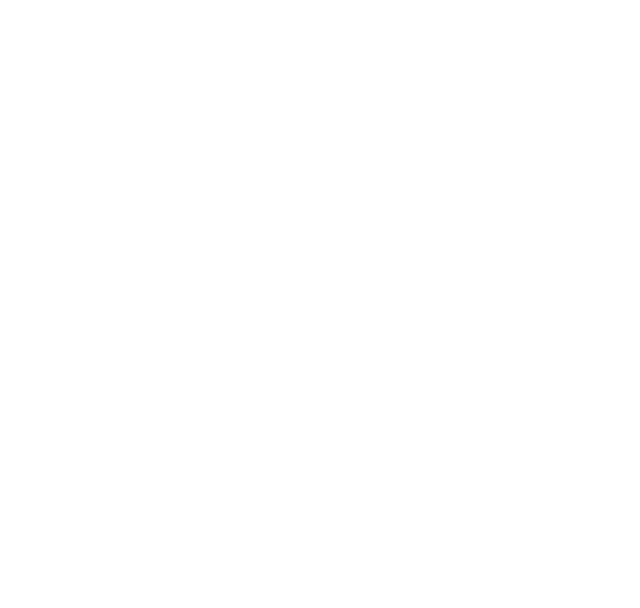
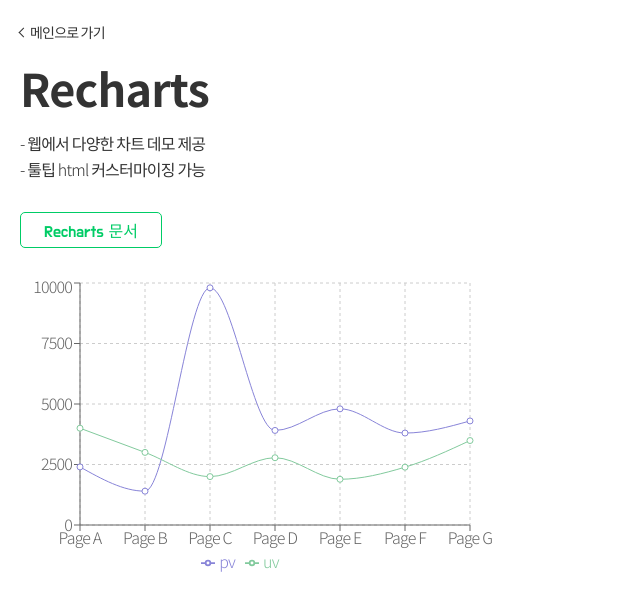
Before and after one commit to yoonzeen/react-charts, a React (Create React App) app: page / in a window 1280 px wide. Before the commit this address had no page. Shown: the top 608 px of the page, without its empty margins (0-640 px from the left). Built offline with nearby package versions, Linux system fonts and the light colour scheme.

Commit message:
[MOD] Router 수정

```diff
--- a/src/App.js
+++ b/src/App.js
@@ -8,7 +8,7 @@
     <div className="App">
       <BrowserRouter>
         <Routes>
-          <Route path="/ChartsPage/RechartsPage" element={<RechartsPage />} />
+          <Route path="/" element={<RechartsPage />} />
           <Route path="/ChartsPage/ReactChartjs2Page" element={<ReactChartjs2Page />} />
           <Route path="/ChartsPage/NivoPage" element={<NivoPage />} />
         </Routes>
```
